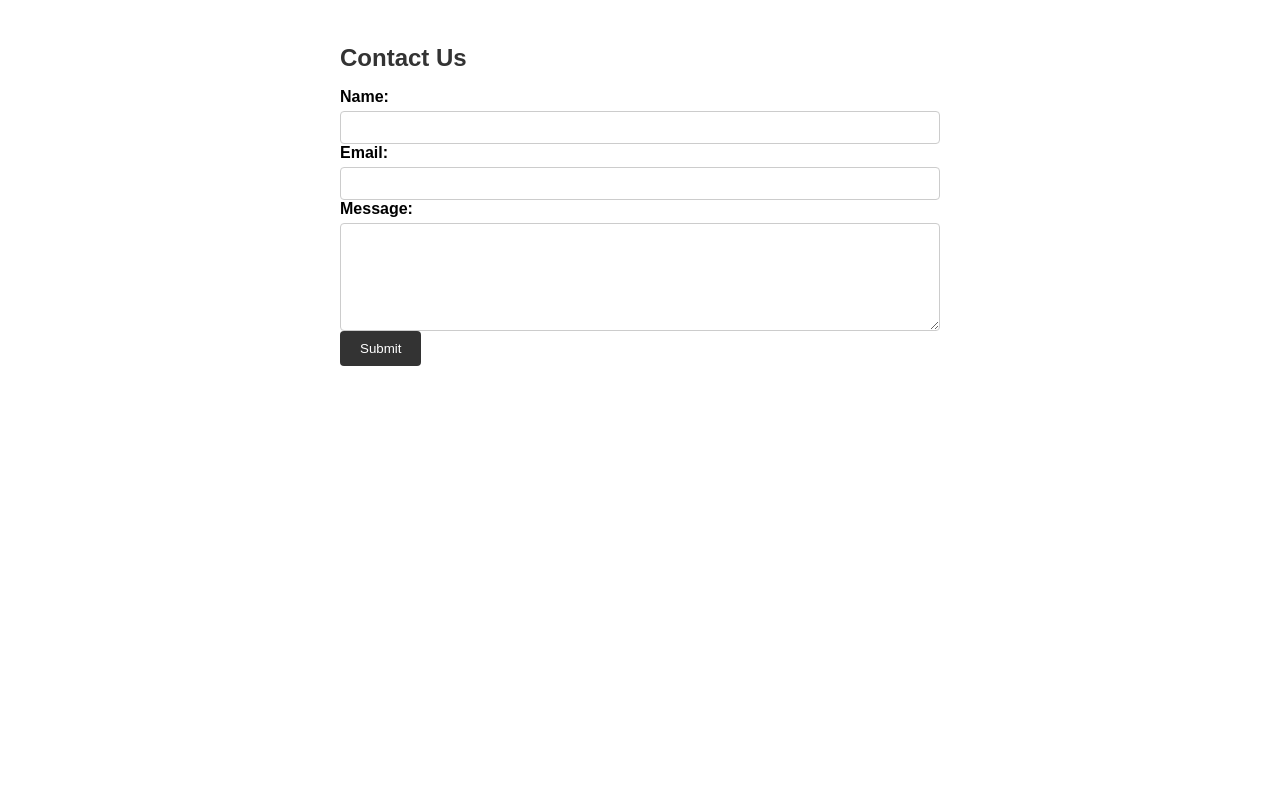
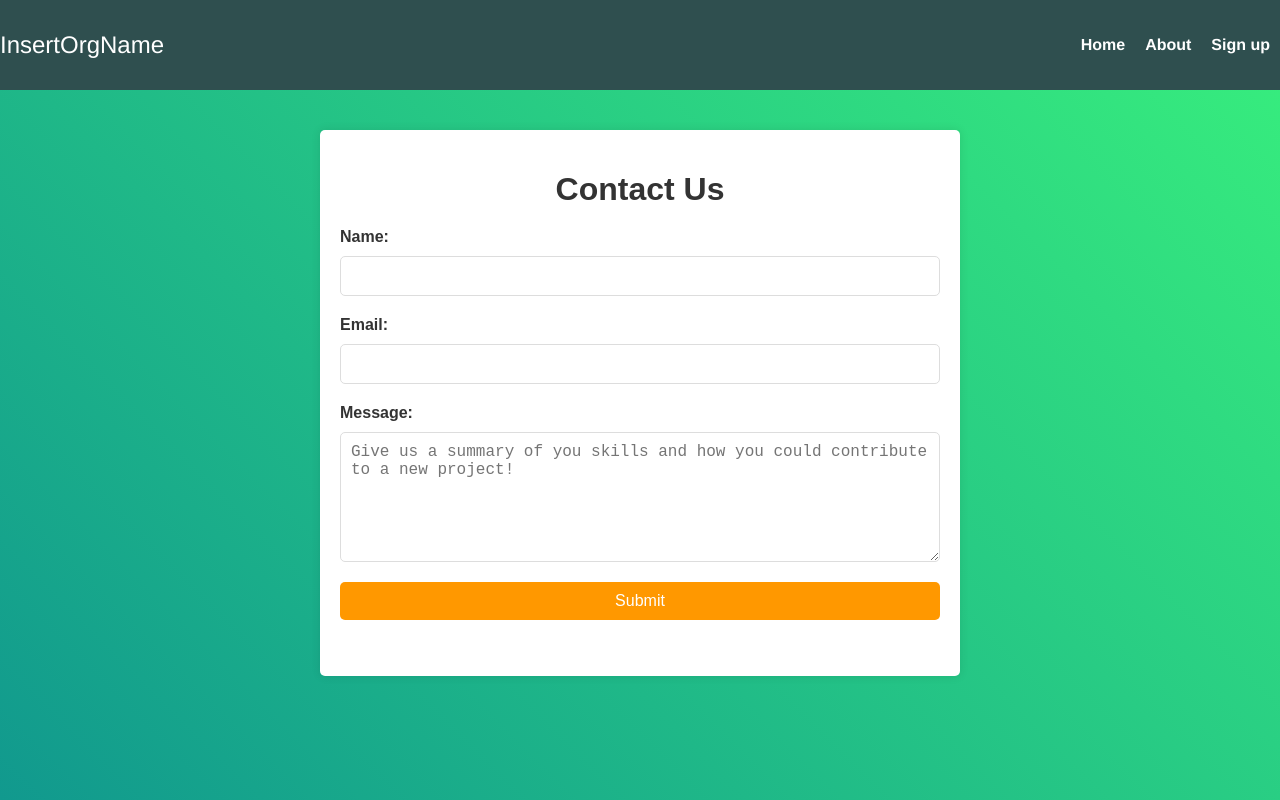
Before and after one commit to sophoniegraham/capstone, a plain HTML site: page Form.html in a window 1280 px wide. Drawn offline with Linux system fonts and the light colour scheme.

Commit message:
more changes

```diff
--- a/Form.html
+++ b/Form.html
@@ -1,55 +1,29 @@
 <html>
 <head>
   <title>Contact Us</title>
-  <style>
-    body {
-      font-family: Arial, sans-serif;
-    }
-
-    .container {
-      max-width: 600px;
-      margin: 0 auto;
-      padding: 20px;
-    }
-
-    h1 {
-      color: #333;
-      font-size: 24px;
-    }
-
-    label {
-      display: block;
-      margin-bottom: 5px;
-      font-weight: bold;
-    }
-
-    input[type="text"],
-    textarea {
-      width: 100%;
-      padding: 8px;
-      border: 1px solid #ccc;
-      border-radius: 4px;
-      resize: vertical;
-    }
-
-    input[type="submit"] {
-      background-color: #333;
-      color: #fff;
-      border: none;
-      padding: 10px 20px;
-      border-radius: 4px;
-      cursor: pointer;
-    }
-
-    input[type="submit"]:hover {
-      background-color: #555;
-    }
-  </style>
+  <link rel="stylesheet" type="text/css" href="style.css" />
+  <script src="index.js"></script>
 </head>
 <body>
+  <nav id="navbar">
+    <div id="primary-top">
+        <label class="logo">InsertOrgName</label>
+    </div>
+    <ul>
+        <li>
+            <a href="index.html">Home</a>
+        </li>
+        <li>
+            <a href="About.html">About</a>
+        </li>
+        <li>
+            <a href="Form.html">Sign up</a>
+        </li>
+    </ul>
+  </nav>
   <div class="container">
     <h1>Contact Us</h1>
-    <form action="/submit" method="POST">
+    <form action="" method="POST">
       <label for="name">Name:</label>
       <input type="text" id="name" name="name" required>
 
@@ -57,9 +31,9 @@
       <input type="text" id="email" name="email" required>
 
       <label for="message">Message:</label>
-      <textarea id="message" name="message" rows="6" required></textarea>
+      <textarea id="message" placeholder="Give us a summary of you skills and how you could contribute to a new project!" name="message" rows="6"  required></textarea>
 
-      <input type="submit" value="Submit">
+      <input type="submit" value="Submit" onclick="handleFormInfo(this.Form)">
     </form>
   </div>
 </body>
--- a/index.js
+++ b/index.js
@@ -0,0 +1,16 @@
+function handleFormInfo (form) {
+
+    var nameValue =  document.getElementById("name").value;
+    var emailValue = document.getElementById("email").value;
+    //EMAIL VALIDATION
+    if (/^\w+([\.-]?\w+)*@\w+([\.-]?\w+)*(\.\w{2,3})+$/.test(emailValue))
+    {
+        alert ("ThankYou : " + nameValue+ " for joining our team of Talented volunteers\n We will contact you soon at "+ emailValue+" on opportunities that fit you skillset!");
+
+    }else{
+
+        alert("You have entered an invalid email address!")
+
+    }
+
+}
--- a/style.css
+++ b/style.css
@@ -6,5 +6,121 @@
     align-items: center;
     justify-content: space-between;
     font-family: "montserrat", Helvetica, Helvetica, Arial, sans-serif;
+
     /* position:sticky; */
 }
+body {
+    font-family: Arial, sans-serif;
+    margin: 0;
+    overflow: hidden;
+    background: linear-gradient(45deg, #11998E, #38EF7D);
+    color: #ddd;
+    overflow: scroll;
+
+  }
+
+  #mission {
+    background-color: #f8f8f8;
+    padding: 20px;
+    border-radius: 5px;
+    margin-top: 20px;
+    color: black;
+  }
+
+
+  #primary-top {
+    display: flex;
+    align-items: center;
+  }
+
+  .logo {
+    color: white;
+    font-size: 24px;
+    margin: 0;
+    margin-right: 10px;
+  }
+
+  .logo img {
+    height: 30px;
+    width: 30px;
+    margin-right: 5px;
+  }
+
+  #navbar ul {
+    list-style: none;
+    margin: 0;
+    padding: 0;
+    display: flex;
+    justify-content: center;
+  }
+
+  #navbar ul li {
+    margin: 0 10px;
+  }
+
+  #navbar ul li a {
+    color: #fff;
+    text-decoration: none;
+    font-weight: bold;
+    transition: color 0.3s ease;
+  }
+
+  #navbar ul li a:hover {
+    color: #ff9800;
+  }
+
+  .container {
+    max-width: 600px;
+    margin: 0 auto;
+    padding: 20px;
+    background-color: #fff;
+    box-shadow: 0 0 10px rgba(0, 0, 0, 0.1);
+    border-radius: 5px;
+    margin-top: 40px;
+  }
+
+  .container h1 {
+    font-size: 32px;
+    text-align: center;
+    margin-bottom: 20px;
+    color: #333;
+  }
+
+  .container form {
+    display: flex;
+    flex-direction: column;
+  }
+
+  .container label {
+    font-weight: bold;
+    margin-bottom: 10px;
+    color: #333;
+  }
+
+  .container input,
+  .container textarea {
+    padding: 10px;
+    border: 1px solid #ddd;
+    border-radius: 5px;
+    margin-bottom: 20px;
+    font-size: 16px;
+  }
+
+  .container input[type="submit"] {
+    background-color: #ff9800;
+    color: #fff;
+    border: none;
+    cursor: pointer;
+    transition: background-color 0.3s ease;
+  }
+
+  .container input[type="submit"]:hover {
+    background-color: #f57c00;
+  }
+  .card {
+    background-color: white; /* Set the background color of the cards to white */
+    padding: 10px;
+    margin-bottom: 10px;
+    border-radius: 5px;
+    color: #333; /* Set the text color inside the cards */
+  }
--- /dev/null
+++ b/styletwo.css
@@ -0,0 +1,42 @@
+body {
+    font-family: Arial, sans-serif;
+  }
+
+  .container {
+    max-width: 600px;
+    margin: 0 auto;
+    padding: 20px;
+  }
+
+  h1 {
+    color: #333;
+    font-size: 24px;
+  }
+
+  label {
+    display: block;
+    margin-bottom: 5px;
+    font-weight: bold;
+  }
+
+  input[type="text"],
+  textarea {
+    width: 100%;
+    padding: 8px;
+    border: 1px solid #ccc;
+    border-radius: 4px;
+    resize: vertical;
+  }
+
+  input[type="submit"] {
+    background-color: #333;
+    color: #fff;
+    border: none;
+    padding: 10px 20px;
+    border-radius: 4px;
+    cursor: pointer;
+  }
+
+  input[type="submit"]:hover {
+    background-color: #555;
+  }
```
Also changed, not shown: About.html (+45 -29 lines), index.html (+4 -11 lines), Colorful Illustration Foundation Logo.png (added), stylethree.css (added).
